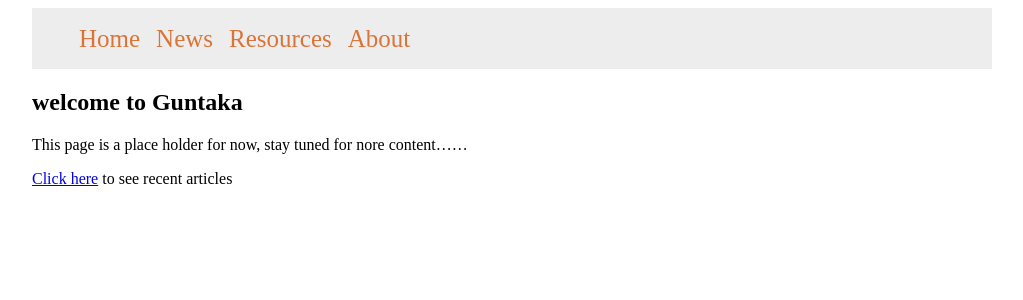
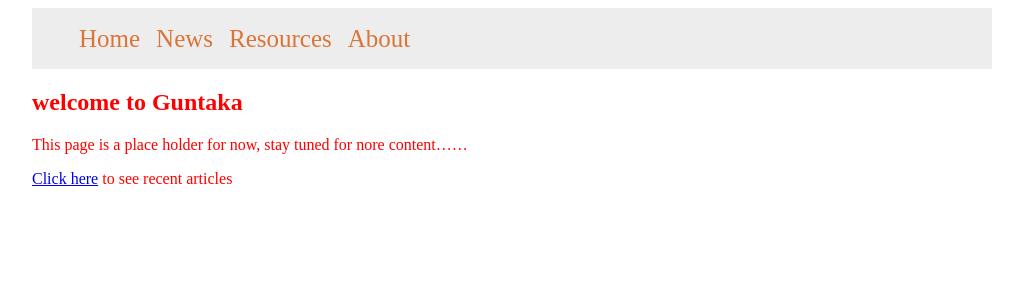
Before and after one commit to guntaka/guntaka.github.io, a Jekyll site: the page built from index.md, in a window 1280 px wide. Shown: the top 300 px of the page, without its empty margins (128-1151 px from the left). Built offline with Jekyll 4.4.1, drawn with Linux system fonts in a browser that asks for light colours.

Commit message:
update styles and font

```diff
--- a/_config.yml
+++ b/_config.yml
@@ -2,5 +2,5 @@ markdown: kramdown
 baseurl: /
 exclude: ['README.md','LICENSE']
 permalink: /:categories/:year/:month/:day/:title
-production_url : http://guntaka.github.io/
+production_url : http://www.guntaka.com/
 timezone: America/New_York
--- a/_layouts/default.html
+++ b/_layouts/default.html
@@ -31,6 +31,8 @@
 
 
   </style>
+<link rel="stylesheet" href="/assets/css/main1.css">
+
   <title>{{ page.title }} - Guntaka.com</title>
 </head>
 <body>
--- /dev/null
+++ b/assets/css/main1.css
@@ -0,0 +1,3 @@
+body {
+    color: red;
+}
```
